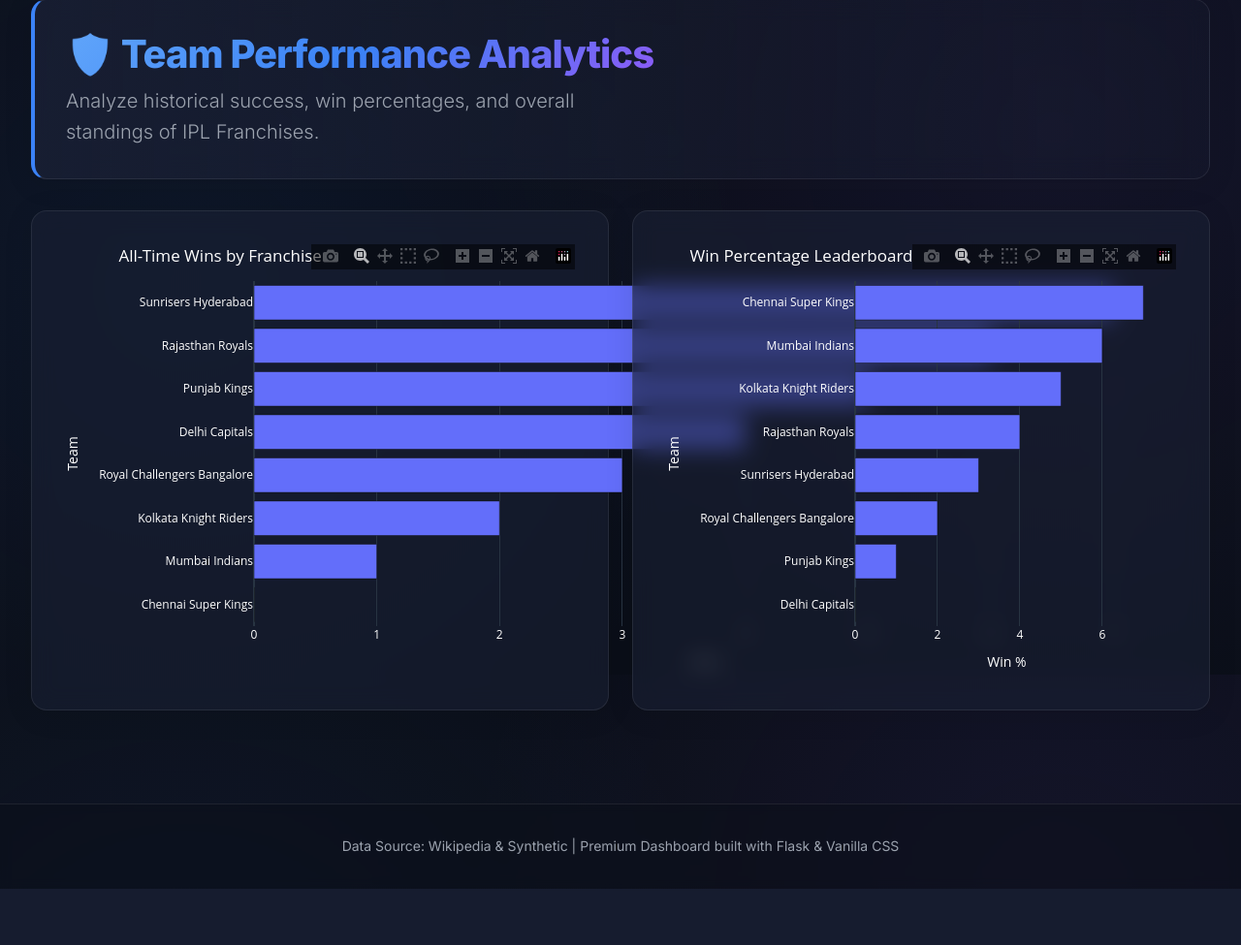
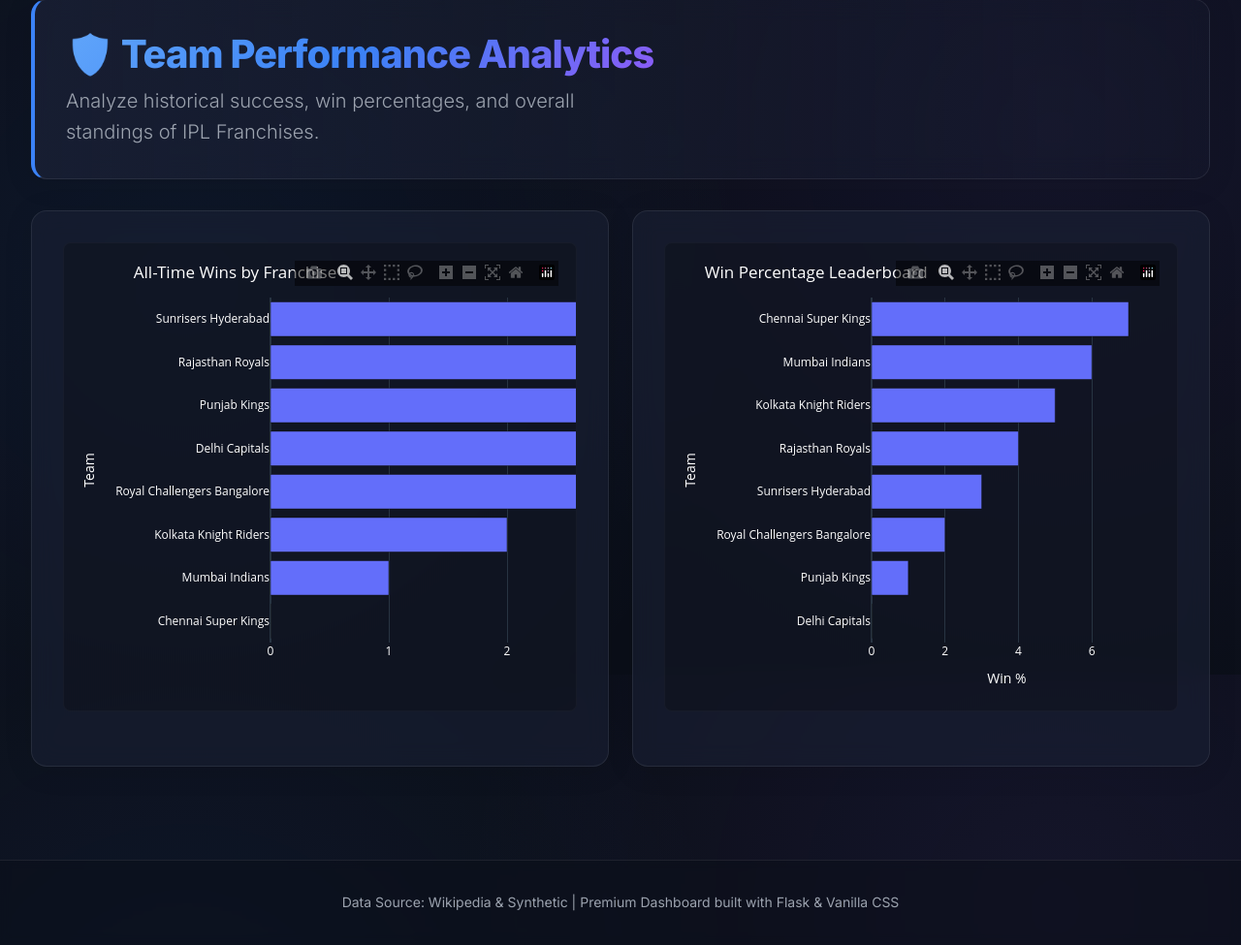
Before and after one commit to harshchavan009/Cricket-Scorecard, a Flask app: page /team in a window 1280 px wide. Shown: the part 104-1079 px from the top of the page at 97% size. Before the commit the page ends 1021 px from the top, so only its background shows below. Run offline with Flask 3, Linux system fonts and the light colour scheme; data comes from the database, SQL or seed files in the repository; some libraries are stand-ins or nearby versions.

Commit message:
Fix overlapping teams/matches charts by wrapping in chart-container div

```diff
--- a/templates/team.html
+++ b/templates/team.html
@@ -16,13 +16,17 @@
     <div class="chart-grid grid-2">
         {% if charts.wins %}
             <div class="chart-section glass-panel interactive">
-                {{ charts.wins | safe }}
+                <div class="chart-container">
+                    {{ charts.wins | safe }}
+                </div>
             </div>
         {% endif %}
 
         {% if charts.winpct %}
             <div class="chart-section glass-panel interactive">
-                {{ charts.winpct | safe }}
+                <div class="chart-container">
+                    {{ charts.winpct | safe }}
+                </div>
             </div>
         {% endif %}
     </div>
```
Also changed, not shown: templates/match.html (+6 -2 lines).
